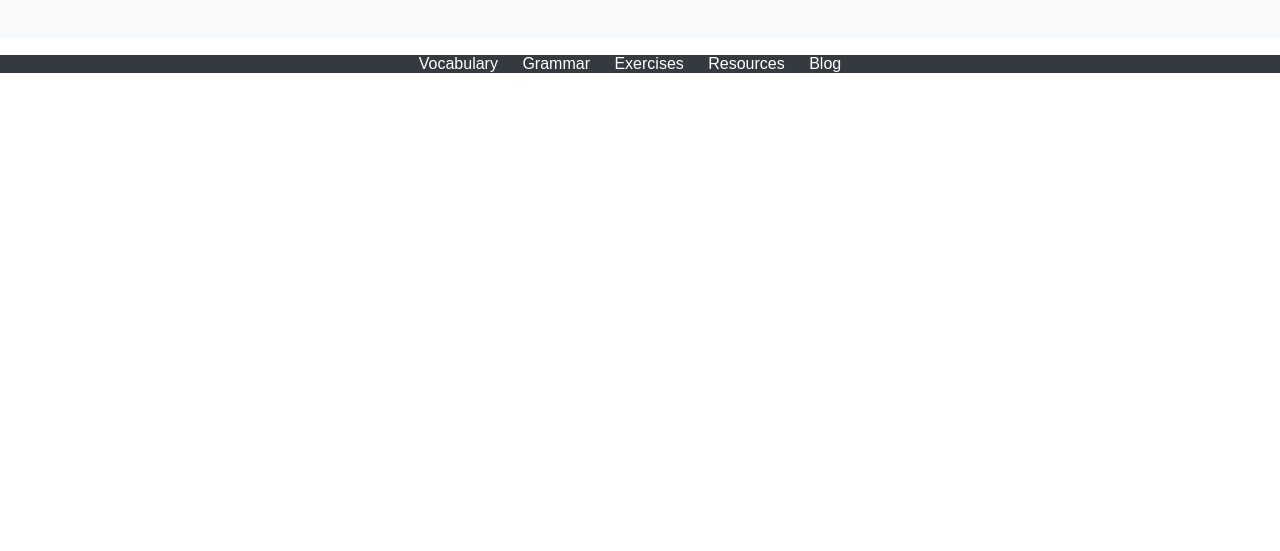
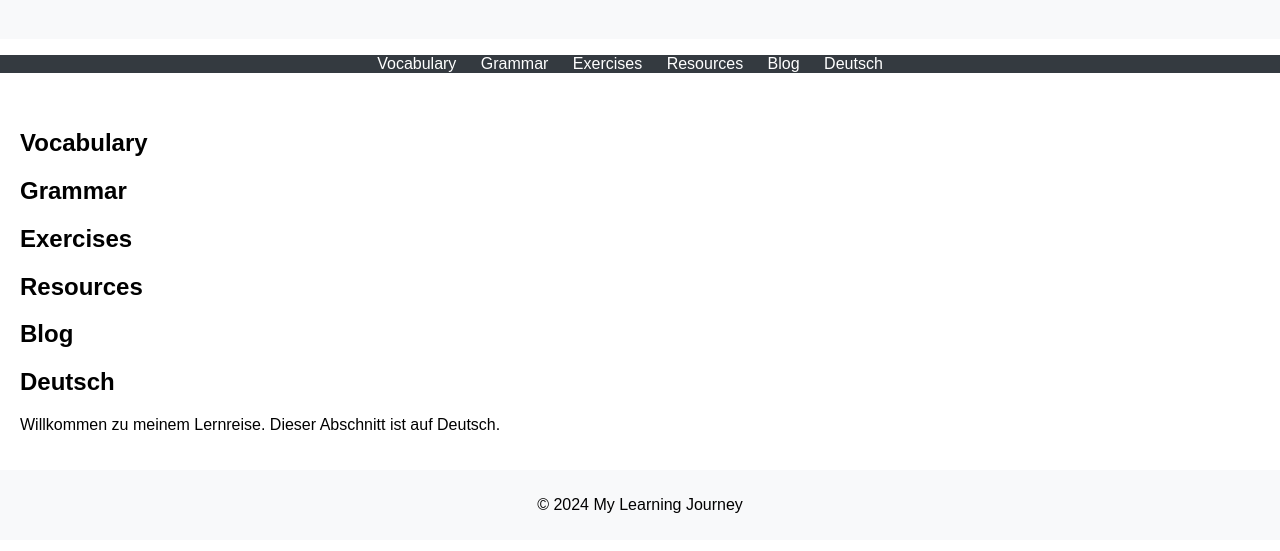
Before and after one commit to EselsbergDeutschLearner/EselsbergDeutschLearner.github.io, a plain HTML site: page index.html in a window 1280 px wide. Shown: the part 81-632 px from the top of the page. Drawn offline with Linux system fonts and the light colour scheme.

```diff
--- a/index.html
+++ b/index.html
@@ -1,6 +1,7 @@
 <!DOCTYPE html>
-<html>
+<html lang="en">
 <head>
+    <meta name="viewport" content="width=device-width, initial-scale=1.0">
     <title>My Learning Journey</title>
     <link rel="stylesheet" type="text/css" href="styles.css">
     <script src="https://www.gstatic.com/firebasejs/9.6.1/firebase-app.js"></script>
@@ -18,3 +19,32 @@
             <li><a href="#exercises">Exercises</a></li>
             <li><a href="#resources">Resources</a></li>
             <li><a href="#blog">Blog</a></li>
+            <li><a href="#deutsch">Deutsch</a></li>
+        </ul>
+    </nav>
+    <main>
+        <section id="vocabulary">
+            <h2>Vocabulary</h2>
+        </section>
+        <section id="grammar">
+            <h2>Grammar</h2>
+        </section>
+        <section id="exercises">
+            <h2>Exercises</h2>
+        </section>
+        <section id="resources">
+            <h2>Resources</h2>
+        </section>
+        <section id="blog">
+            <h2>Blog</h2>
+        </section>
+        <section id="deutsch" lang="de">
+            <h2>Deutsch</h2>
+            <p>Willkommen zu meinem Lernreise. Dieser Abschnitt ist auf Deutsch.</p>
+        </section>
+    </main>
+    <footer>
+        <p>&copy; 2024 My Learning Journey</p>
+    </footer>
+</body>
+</html>
```
